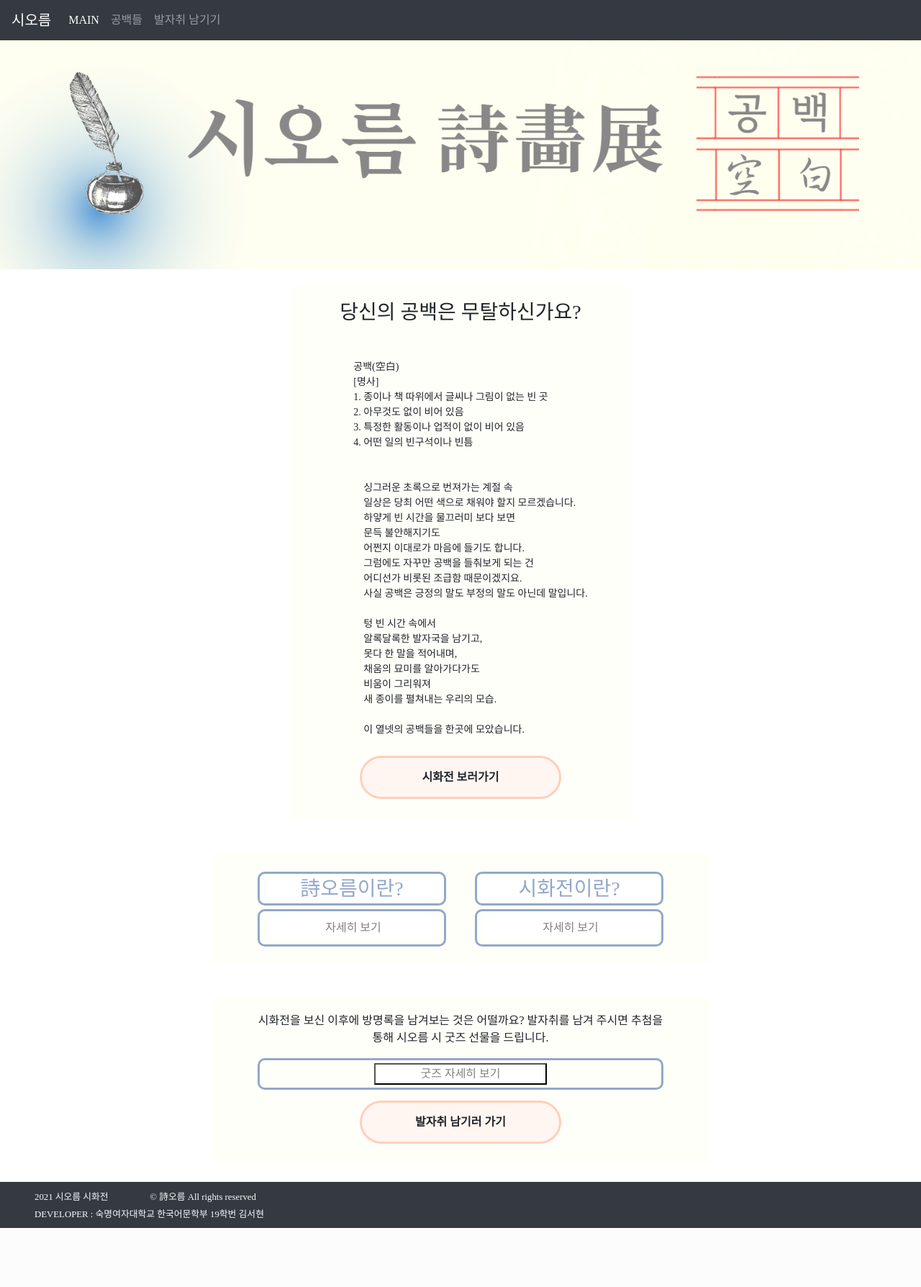
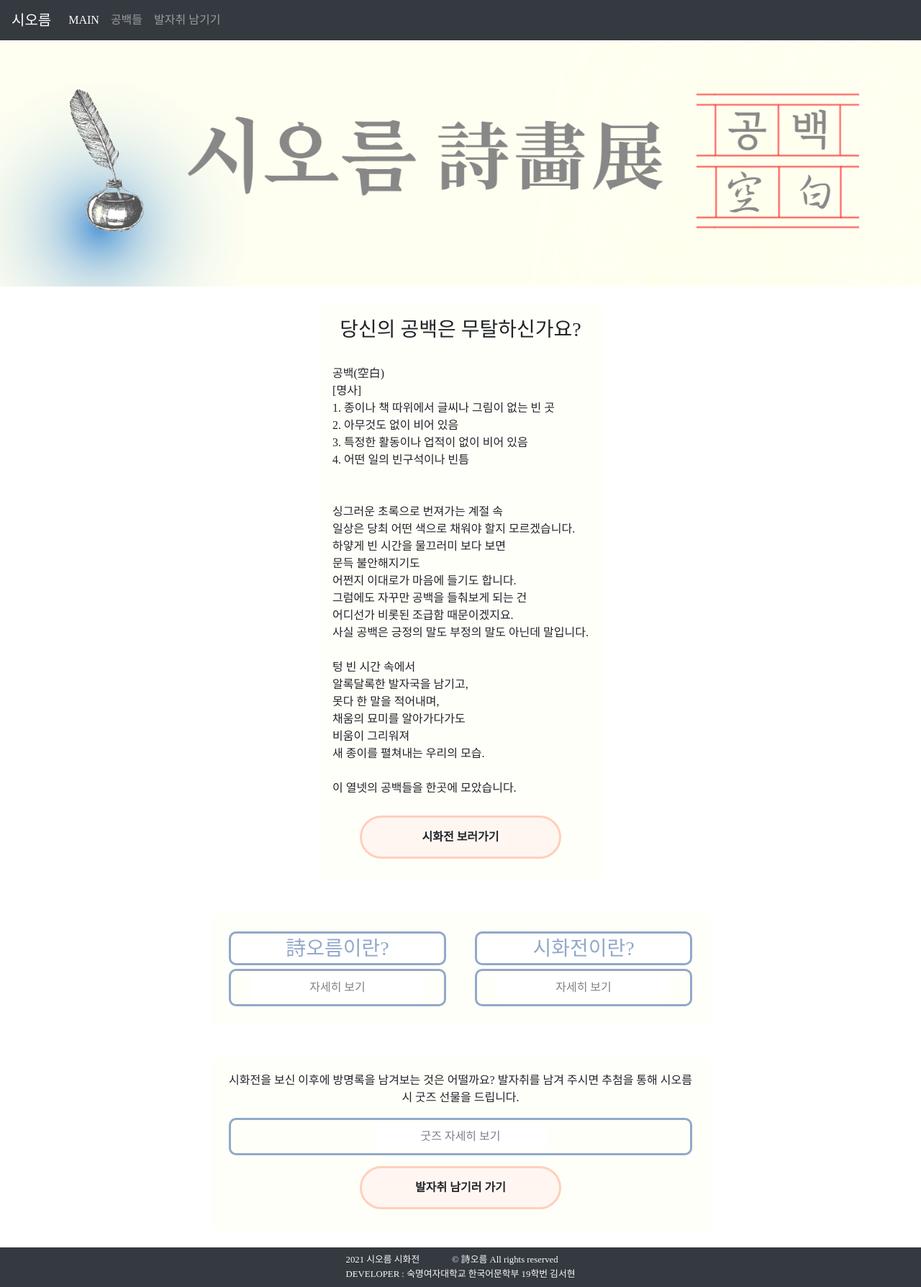
Before and after one commit to seohyun319/poet_exhibition, a Django app: page / in a window 1280 px wide. Shown: the whole page at 72% size. Before the commit the page ends 1706 px from the top, so only its background shows below. Run offline with Django 3.2, Linux system fonts and the light colour scheme; some web fonts are replaced.

Commit message:
fix scroll error

```diff
--- a/sioreum/static/sioreum/css/main.css
+++ b/sioreum/static/sioreum/css/main.css
@@ -22,13 +22,14 @@ pre {
 
 .mainBox {
     border-color: #ffffff;
+    border-radius: 10px;
     border-style:solid;
     background-color: #FFFFF9;
     margin: 20px;
-    border-radius: 10px;
-    padding: 20px 60px;
     text-align: center;
-    min-width: 440px;
+    padding: 20px ;
+    min-width: 240px;
+    /* min-width: 440px; */
     max-width: 700px;
 }
 
--- a/sioreum/templates/sioreum/base.html
+++ b/sioreum/templates/sioreum/base.html
@@ -17,7 +17,7 @@
                 <span class="navbar-toggler-icon"></span>
             </button>
             <div class="collapse navbar-collapse" id="navbarNav">
-                <ul class="navbar-nav">
+                <ul class="navbar-nav mr-auto">
                     <li class="nav-item active">
                         <a class="nav-link" href="/">MAIN <span class="sr-only">(current)</span></a>
                     </li>
@@ -41,9 +41,9 @@
     <script src="https://cdn.jsdelivr.net/npm/bootstrap@4.6.0/dist/js/bootstrap.bundle.min.js" integrity="sha384-Piv4xVNRyMGpqkS2by6br4gNJ7DXjqk09RmUpJ8jgGtD7zP9yug3goQfGII0yAns" crossorigin="anonymous"></script>
 
 </body>
-<footer class="footer mt-auto">
-    <div class="bg-dark text-light pl-5 pt-2 pb-2" >
-    <small> 2021 시오름 시화전 &emsp;&emsp;&emsp;&emsp;
+<footer class="footer bg-dark mt-auto">
+    <div class="text-light py-2 container" >
+    <small class="row justify-content-center"> 2021 시오름 시화전 &emsp;&emsp;&emsp;
         &copy; 詩오름 All rights reserved <br>
         DEVELOPER : 숙명여자대학교 한국어문학부 19학번 김서현
     </small>
--- a/sioreum/templates/sioreum/main.html
+++ b/sioreum/templates/sioreum/main.html
@@ -6,39 +6,39 @@
 
 {% block content %}
 <title>메인 페이지</title>
-<div id="MainBan" class="pt-4">
+<div id="MainBan" class="pt-5">
     <a href="/"><img src="static/sioreum/img/mainban.png" alt="banner" style="width: 100%;"></a>
 </div>
 
 <div class="outContainer">
     <div class="mainBox">
         <h3 class="">당신의 공백은 무탈하신가요?</h3> <br/>
-        <p><pre class="text-left">
-        공백(空白)
-        [명사]
-        1. 종이나 책 따위에서 글씨나 그림이 없는 빈 곳
-        2. 아무것도 없이 비어 있음
-        3. 특정한 활동이나 업적이 없이 비어 있음
-        4. 어떤 일의 빈구석이나 빈틈
+        <p class="text-left">
+        공백(空白) <br />
+        [명사] <br />
+        1. 종이나 책 따위에서 글씨나 그림이 없는 빈 곳 <br />
+        2. 아무것도 없이 비어 있음 <br />
+        3. 특정한 활동이나 업적이 없이 비어 있음 <br />
+        4. 어떤 일의 빈구석이나 빈틈 <br /> <br /> <br />
 
 
-            싱그러운 초록으로 번져가는 계절 속
-            일상은 당최 어떤 색으로 채워야 할지 모르겠습니다.
-            하얗게 빈 시간을 물끄러미 보다 보면
-            문득 불안해지기도
-            어쩐지 이대로가 마음에 들기도 합니다.
-            그럼에도 자꾸만 공백을 들춰보게 되는 건
-            어디선가 비롯된 조급함 때문이겠지요.
-            사실 공백은 긍정의 말도 부정의 말도 아닌데 말입니다.
+            싱그러운 초록으로 번져가는 계절 속 <br />
+            일상은 당최 어떤 색으로 채워야 할지 모르겠습니다. <br />
+            하얗게 빈 시간을 물끄러미 보다 보면  <br />
+            문득 불안해지기도 <br />
+            어쩐지 이대로가 마음에 들기도 합니다. <br />
+            그럼에도 자꾸만 공백을 들춰보게 되는 건 <br />
+            어디선가 비롯된 조급함 때문이겠지요. <br />
+            사실 공백은 긍정의 말도 부정의 말도 아닌데 말입니다. <br /> <br />
 
-            텅 빈 시간 속에서
-            알록달록한 발자국을 남기고,
-            못다 한 말을 적어내며,
-            채움의 묘미를 알아가다가도
-            비움이 그리워져
-            새 종이를 펼쳐내는 우리의 모습.
+            텅 빈 시간 속에서 <br />
+            알록달록한 발자국을 남기고, <br />
+            못다 한 말을 적어내며, <br />
+            채움의 묘미를 알아가다가도 <br />
+            비움이 그리워져 <br />
+            새 종이를 펼쳐내는 우리의 모습. <br /> <br />
 
-            이 열넷의 공백들을 한곳에 모았습니다.</pre></p>
+            이 열넷의 공백들을 한곳에 모았습니다.</p>
         <a class="btn linkBtn" href="/poet">시화전 보러가기</a>
     </div>
 
@@ -89,7 +89,7 @@
         </p>
         <div class="">
             <div class="drop">
-                <button data-toggle="collapse" href="#c3" aria-expanded="false">
+                <button class="btn" data-toggle="collapse" href="#c3" aria-expanded="false">
                     굿즈 자세히 보기
                     <i class="arrow"></i>
                 </button>
--- a/sioreum/templates/sioreum/poetList.html
+++ b/sioreum/templates/sioreum/poetList.html
@@ -6,7 +6,7 @@
 
 {% block content %}
 <title>공백들 : 시화전 시 목록</title>
-    <div class="mainban pt-4">
+    <div class="mainban pt-5">
         <a href="/"><img src="static/sioreum/img/mainban.png" alt="banner"  style="width: 100%;"></a>
     </div>
     <div class="container mt-5 mb-5">
--- a/sioreum/templates/sioreum/visitList.html
+++ b/sioreum/templates/sioreum/visitList.html
@@ -7,12 +7,12 @@
 {% block content %}
 <div class="mainbox">
     <title>방명록</title>
+    <div class="container">
         <div class="row justify-content-center mb-3">
             <div class="info col-6 col-xl-5 p-3 ">방명록을 남겨주세요. <br/>
             전화번호를 남겨주신 분에 한하여 추첨을 통해 시오름 굿즈를 배송해 드립니다.
             <br/>입력하신 전화번호는 관리자 외에 열람 불가하며 굿즈 배송 후 폐기됩니다.
             </div>
-
         </div>
 
         <div class="row justify-content-center visitContainer">
@@ -38,6 +38,7 @@
                     </div>
                 </div>
             {% endfor %}
+        </div>
     </div>
 </div>
 
```
Lines whose indentation alone changed are shown as unchanged.
